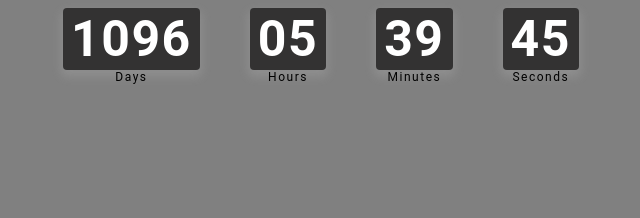
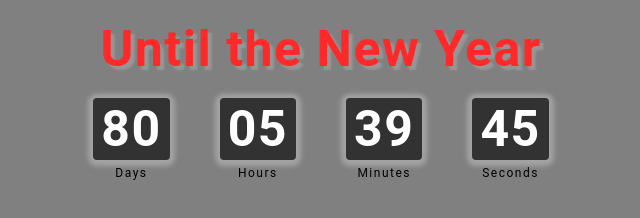
Before and after one commit to muzzlegit/goit-js-hw-11-timer, a plain HTML site: page index.html in a window 1280 px wide. Shown: the whole page, without its empty margins (319-959 px from the left). Drawn offline with Linux system fonts and the light colour scheme.

Commit message:
add hw-11-3 improve

```diff
--- a/index.html
+++ b/index.html
@@ -8,6 +8,7 @@
   <link rel="stylesheet" href="./style.css">
 </head>
 <body>
+  <p class="title">Until the New Year</p>
   <div class="timer" id="timer-1">
     <div class="field">
       <span class="value" data-value="days">00</span>
--- a/style.css
+++ b/style.css
@@ -5,6 +5,13 @@ body {
   font-size: 50px;
   font-weight: 700;
   letter-spacing: 0.03em;
+}
+.title {
+  text-align: center;
+  margin: 20px 0;
+  font-size: 50px;
+  color: rgb(255, 41, 41);
+  text-shadow: 4px 4px 2px rgba(150, 150, 150, 1);
 }
 .timer {
   display: flex;
@@ -21,16 +28,17 @@ body {
   margin-right: 50px;
 }
 .value {
+  margin-bottom: 6px;
   padding: 2px 8px;
   border-radius: 4px;
 
   color: #ffffff;
 
   background-color: #333232;
-  box-shadow: 0px 5px 10px 2px rgba(200, 200, 200, 0.2);
+  box-shadow: 0px 1px 5px 5px rgba(200, 200, 200, 0.5);
 }
 .value.done {
-  color: #5e5d5dec;
+  color: #363636ec;
 }
 .label {
   font-size: 12px;
--- a/timer.js
+++ b/timer.js
@@ -51,11 +51,10 @@ function timerEnd(selector) {
 
 const timer = new CountdownTimer({
   selector: '#timer-1',
-    targetDate: new Date('Oct 12, 2024'),
+    targetDate: new Date('Dec 31, 2021'),
     // targetDate: new Date(2021,9,11,19,24,10),
     onTick: countdownRender,
     onTimerEnd: timerEnd,
-
   });
 
 timer.start();
```
